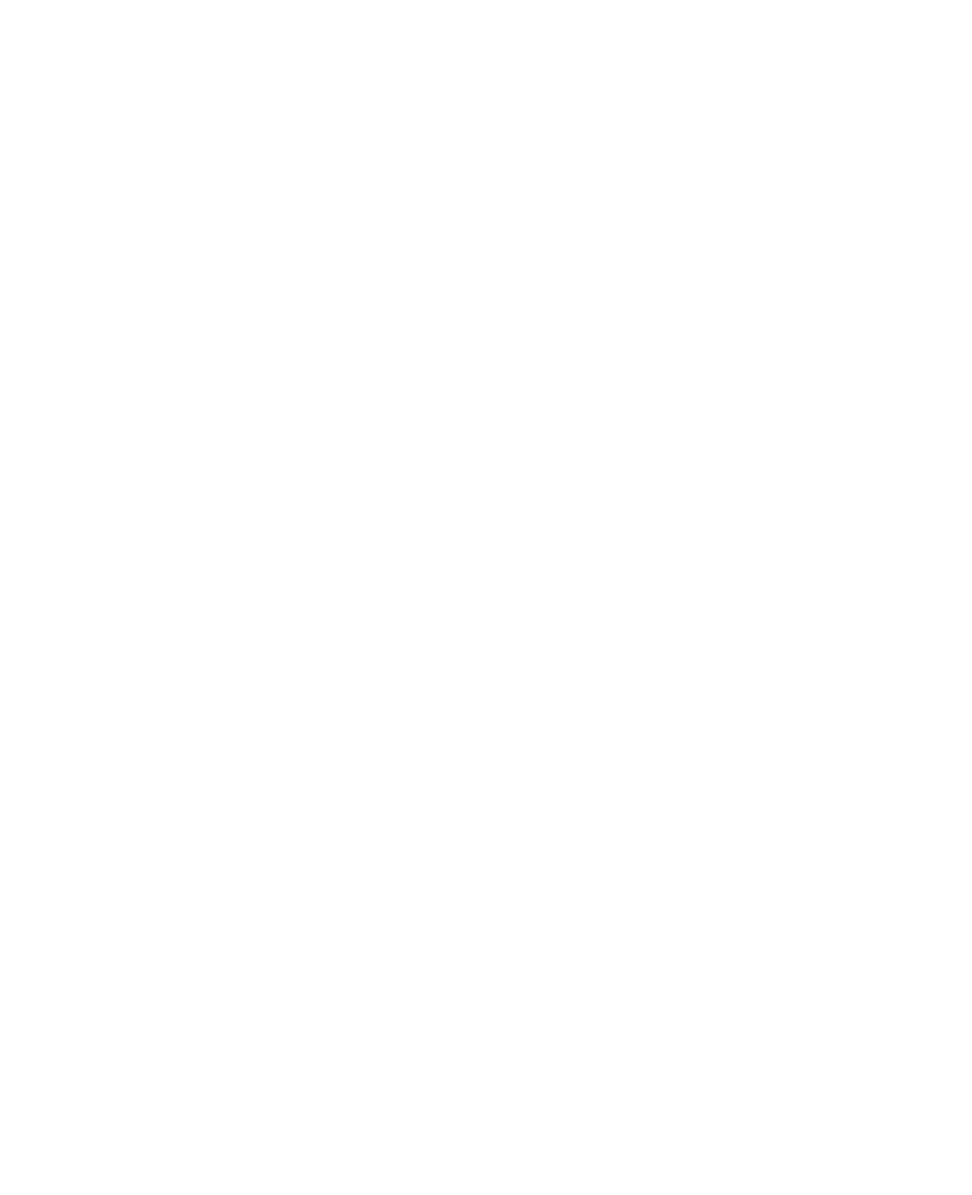
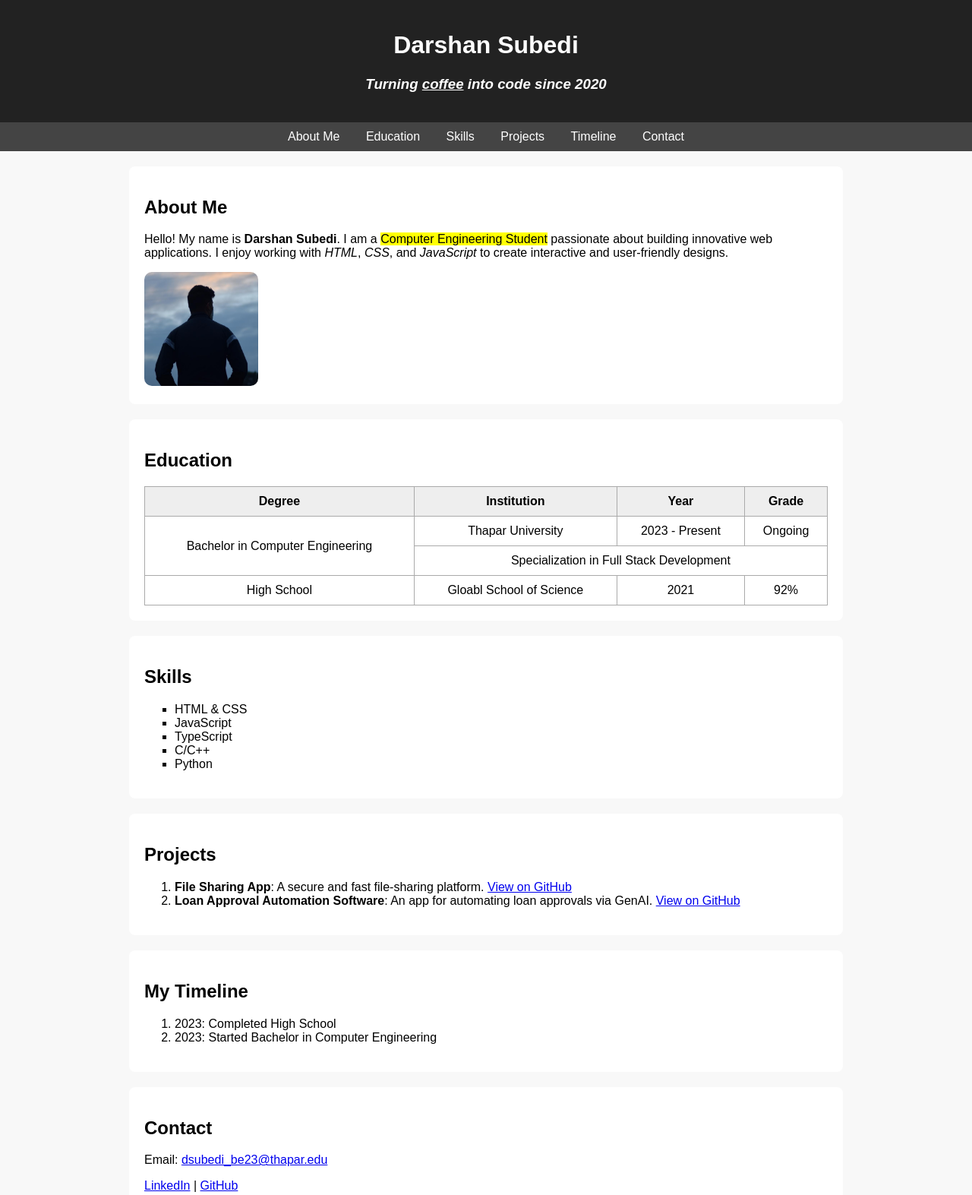
Before and after one commit to subediDarshan/ui_ux_lab, a plain HTML site: page assignment-1/index.html in a window 1280 px wide. Shown: the top 1573 px of the page at 76% size. Before the commit the page ends 800 px from the top, so only its background shows below. Drawn offline with Linux system fonts and the light colour scheme.

Commit message:
add assignment 1

```diff
--- a/assignment-1/index.html
+++ b/assignment-1/index.html
@@ -1,11 +1,168 @@
+
 <!DOCTYPE html>
 <html lang="en">
 <head>
-    <meta charset="UTF-8">
-    <meta name="viewport" content="width=device-width, initial-scale=1.0">
-    <title>Document</title>
+    <title>Darshan Subedi - Personal Portfolio</title>
+    <style>
+        body {
+            font-family: Arial, sans-serif;
+            margin: 0;
+            background-color: #f8f8f8;
+        }
+        header {
+            background-color: #222;
+            color: white;
+            text-align: center;
+            padding: 20px 0;
+        }
+        nav {
+            background-color: #444;
+            text-align: center;
+            padding: 10px;
+        }
+        nav a {
+            color: white;
+            margin: 0 15px;
+            text-decoration: none;
+        }
+        nav a:hover {
+            text-decoration: underline;
+        }
+        section {
+            background-color: white;
+            max-width: 900px;
+            margin: 20px auto;
+            padding: 20px;
+            border-radius: 8px;
+        }
+        img {
+            border-radius: 10px;
+        }
+        table {
+            width: 100%;
+            border-collapse: collapse;
+            margin-top: 15px;
+        }
+        th, td {
+            border: 1px solid #aaa;
+            padding: 10px;
+            text-align: center;
+        }
+        th {
+            background-color: #eee;
+        }
+        ul {
+            list-style-type: square;
+        }
+        footer {
+            text-align: center;
+            background-color: #222;
+            color: white;
+            padding: 10px;
+        }
+    </style>
 </head>
 <body>
 
+    <!-- HEADER -->
+    <header>
+        <h1>Darshan Subedi</h1>
+        <h3><em>Turning <u>coffee</u> into <b>code</b> since 2020</em></h3>
+    </header>
+
+    <!-- NAVIGATION -->
+    <nav>
+        <a href="#about">About Me</a>
+        <a href="#education">Education</a>
+        <a href="#skills">Skills</a>
+        <a href="#projects">Projects</a>
+        <a href="#timeline">Timeline</a>
+        <a href="#contact">Contact</a>
+    </nav>
+
+    <!-- ABOUT ME -->
+    <section id="about">
+        <h2>About Me</h2>
+        <p>Hello! My name is <strong>Darshan Subedi</strong>.
+        I am a <mark>Computer Engineering Student</mark> passionate about building innovative web applications.
+        I enjoy working with <i>HTML</i>, <i>CSS</i>, and <i>JavaScript</i> to create interactive and user-friendly designs.</p>
+        <img src="profile.png" width="150" height="150" alt="Darshan's Profile Picture" title="Darshan Subedi - Profile">
+    </section>
+
+    <!-- EDUCATION -->
+    <section id="education">
+        <h2>Education</h2>
+        <table>
+            <tr>
+                <th>Degree</th>
+                <th>Institution</th>
+                <th>Year</th>
+                <th>Grade</th>
+            </tr>
+            <tr>
+                <td rowspan="2">Bachelor in Computer Engineering</td>
+                <td>Thapar University</td>
+                <td>2023 - Present</td>
+                <td>Ongoing</td>
+            </tr>
+            <tr>
+                <td colspan="3">Specialization in Full Stack Development</td>
+            </tr>
+            <tr>
+                <td>High School</td>
+                <td>Gloabl School of Science</td>
+                <td>2021</td>
+                <td>92%</td>
+            </tr>
+        </table>
+    </section>
+
+    <!-- SKILLS -->
+    <section id="skills">
+        <h2>Skills</h2>
+        <ul>
+            <li>HTML & CSS</li>
+            <li>JavaScript</li>
+            <li>TypeScript</li>
+            <li>C/C++</li>
+            <li>Python</li>
+        </ul>
+    </section>
+
+    <!-- PROJECTS -->
+    <section id="projects">
+        <h2>Projects</h2>
+        <ol>
+            <li><b>File Sharing App</b>:  A secure and fast file-sharing platform.
+                <a href="https://github.com/subediDarshan/dropin" target="_blank">View on GitHub</a></li>
+            <li><b>Loan Approval Automation Software</b>:  An app for automating loan approvals via GenAI.
+                <a href="https://github.com/subediDarshan/hacktu_rinflow" target="_blank">View on GitHub</a></li>
+        </ol>
+    </section>
+
+    <!-- TIMELINE (ORDERED LIST) -->
+    <section id="timeline">
+        <h2>My Timeline</h2>
+        <ol>
+            <li>2023:  Completed High School</li>
+            <li>2023:  Started Bachelor in Computer Engineering</li>
+        </ol>
+    </section>
+
+    <!-- CONTACT -->
+    <section id="contact">
+        <h2>Contact</h2>
+        <p>Email: <a href="mailto:dsubedi_be23@thapar.edu">dsubedi_be23@thapar.edu</a></p>
+        <p>
+            <a href="https://www.linkedin.com/in/subedidarshan/" target="_blank">LinkedIn</a> |
+            <a href="https://github.com/subediDarshan" target="_blank">GitHub</a>
+        </p>
+    </section>
+
+    <!-- FOOTER -->
+    <footer>
+        <p>Made by Darshan Subedi</p>
+    </footer>
+
 </body>
 </html>
```
Also changed, not shown: assignment-1/profile.png (added).
